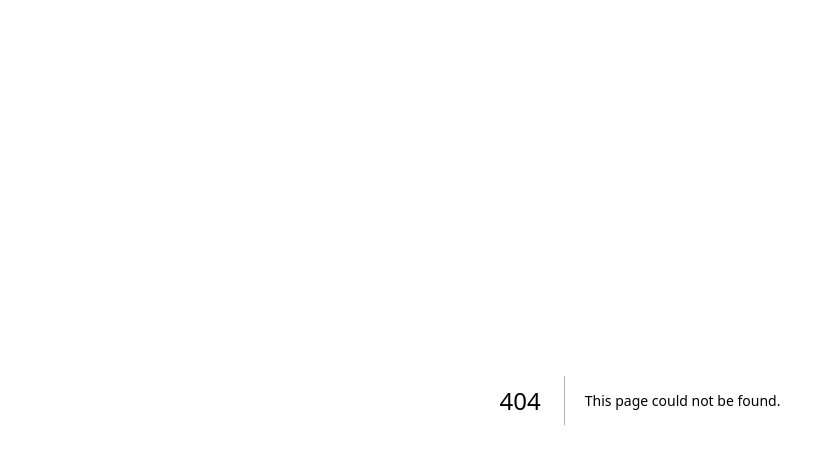
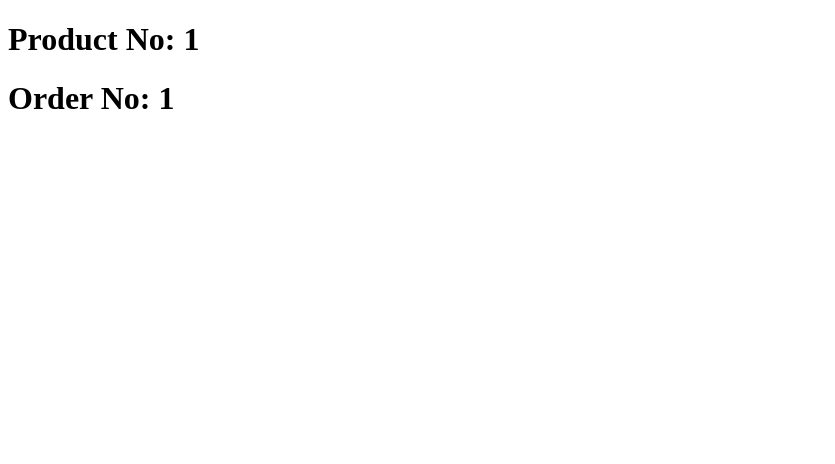
Before and after one commit to Shm-Rsuf/next-routing, a Next.js app: page /products/1/order/1 in a window 1280 px wide. Before the commit this address had no page. Shown: the top 464 px of the page, without its empty margins (0-835 px from the left). Built offline with nearby package versions, Linux system fonts and the light colour scheme.

Commit message:
dynamic route added

```diff
--- /dev/null
+++ b/pages/products/[productId]/order/[orderId].js
@@ -0,0 +1,16 @@
+import { useRouter } from "next/router";
+
+const OrderDetails = () => {
+  const {
+    query: { orderId, productId },
+  } = useRouter();
+
+  return (
+    <div>
+      <h1>Product No: {productId}</h1>
+      <h1>Order No: {orderId}</h1>
+    </div>
+  );
+};
+
+export default OrderDetails;
```
Also changed, not shown: pages/products/[productId]/order/index.js (added, +9 -0 lines), pages/products/[productId]/index.js (renamed from pages/products/[productId].js).
